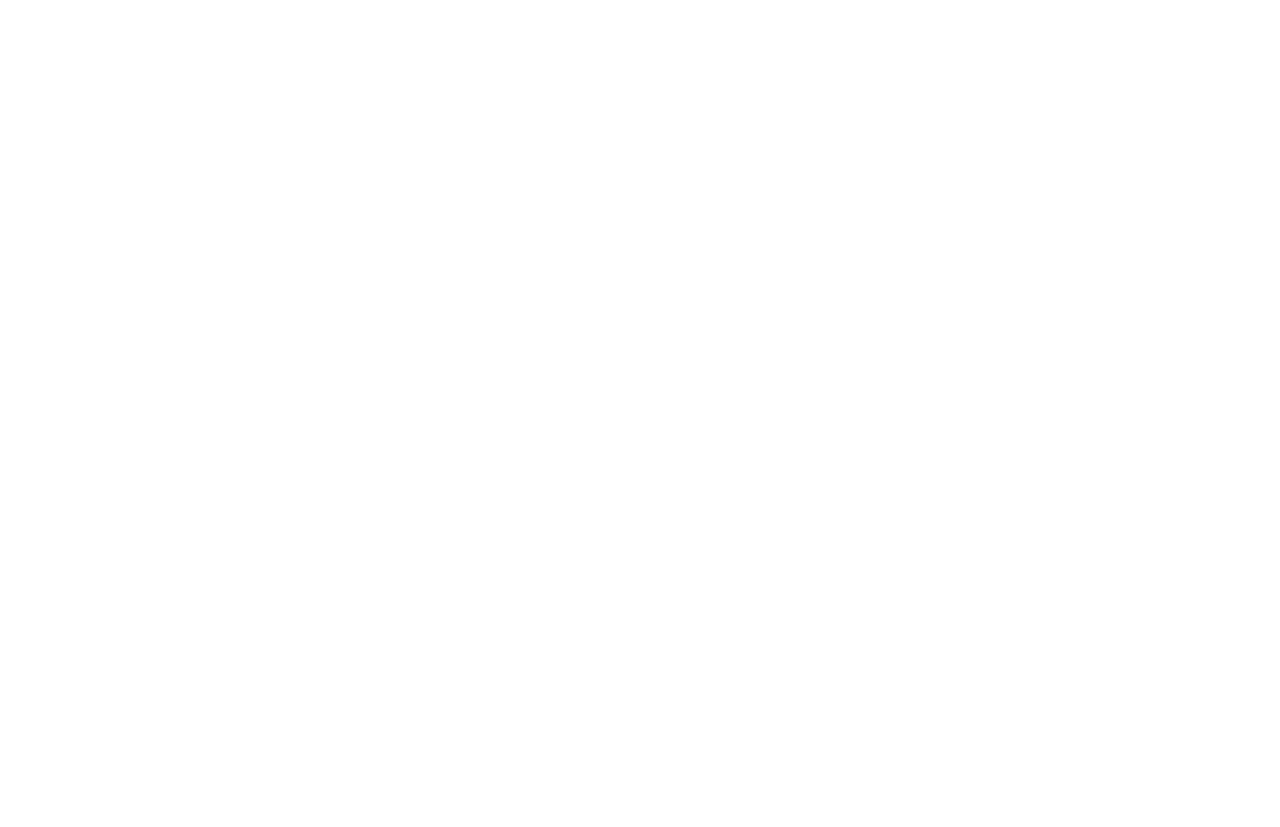
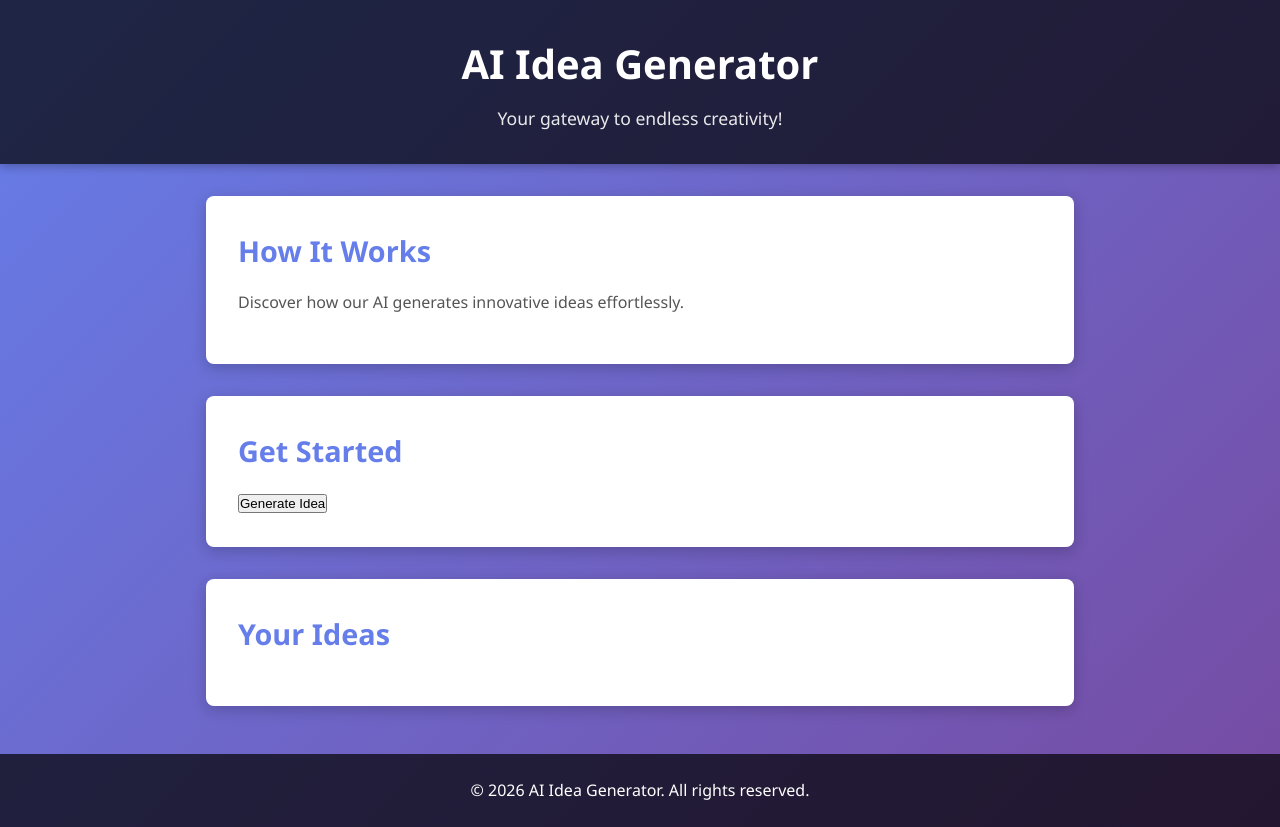
Before and after one commit to infinity4animations-cyber/infinity-key-animations-site, a plain HTML site: page index.html in a window 1280 px wide. Before the commit the page ends 800 px from the top, so only its background shows below. Drawn offline with Linux system fonts and the light colour scheme.

Commit message:
Update index.html with complete HTML structure for AI Idea Generator

```diff
--- a/index.html
+++ b/index.html
@@ -3,9 +3,31 @@
 <head>
     <meta charset="UTF-8">
     <meta name="viewport" content="width=device-width, initial-scale=1.0">
-    <title>Your Title Here</title>
+    <title>AI Idea Generator</title>
+    <link rel="stylesheet" href="styles.css">
 </head>
 <body>
-
+    <header>
+        <h1>AI Idea Generator</h1>
+        <p>Your gateway to endless creativity!</p>
+    </header>
+    <main>
+        <section>
+            <h2>How It Works</h2>
+            <p>Discover how our AI generates innovative ideas effortlessly.</p>
+        </section>
+        <section>
+            <h2>Get Started</h2>
+            <button id="generateBtn">Generate Idea</button>
+        </section>
+        <section>
+            <h2>Your Ideas</h2>
+            <ul id="ideaList"></ul>
+        </section>
+    </main>
+    <footer>
+        <p>&copy; 2026 AI Idea Generator. All rights reserved.</p>
+    </footer>
+    <script src="script.js"></script>
 </body>
 </html>
```
